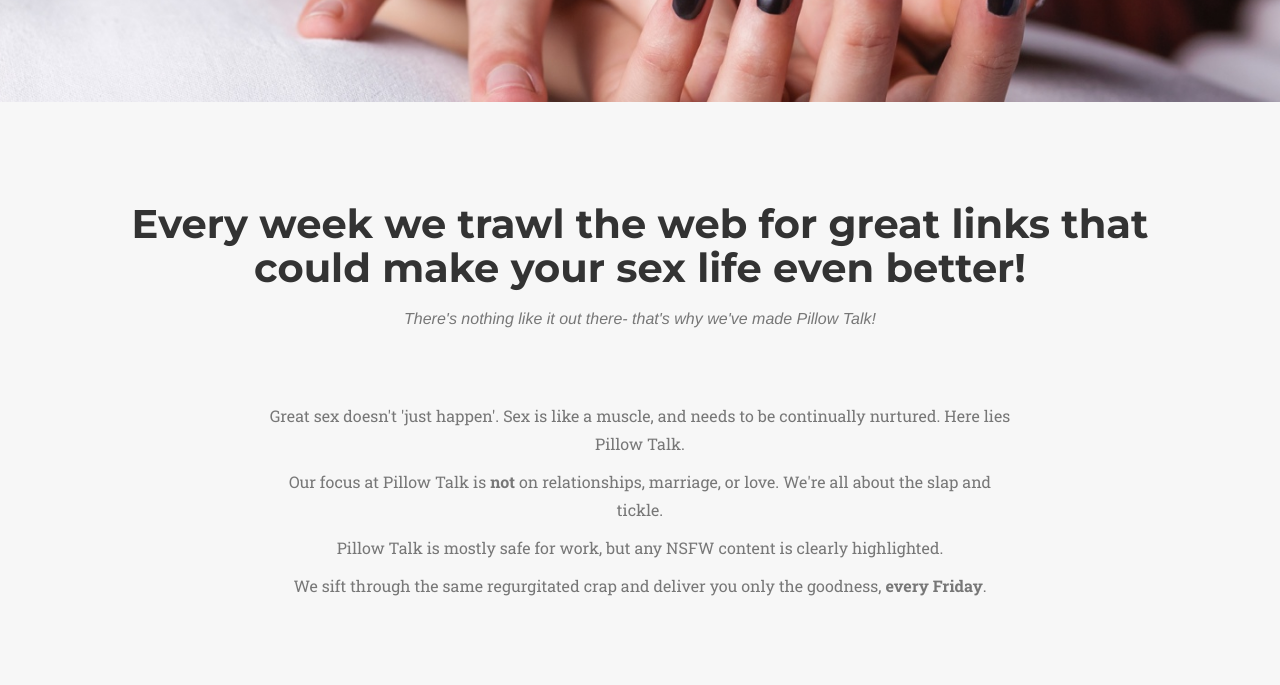
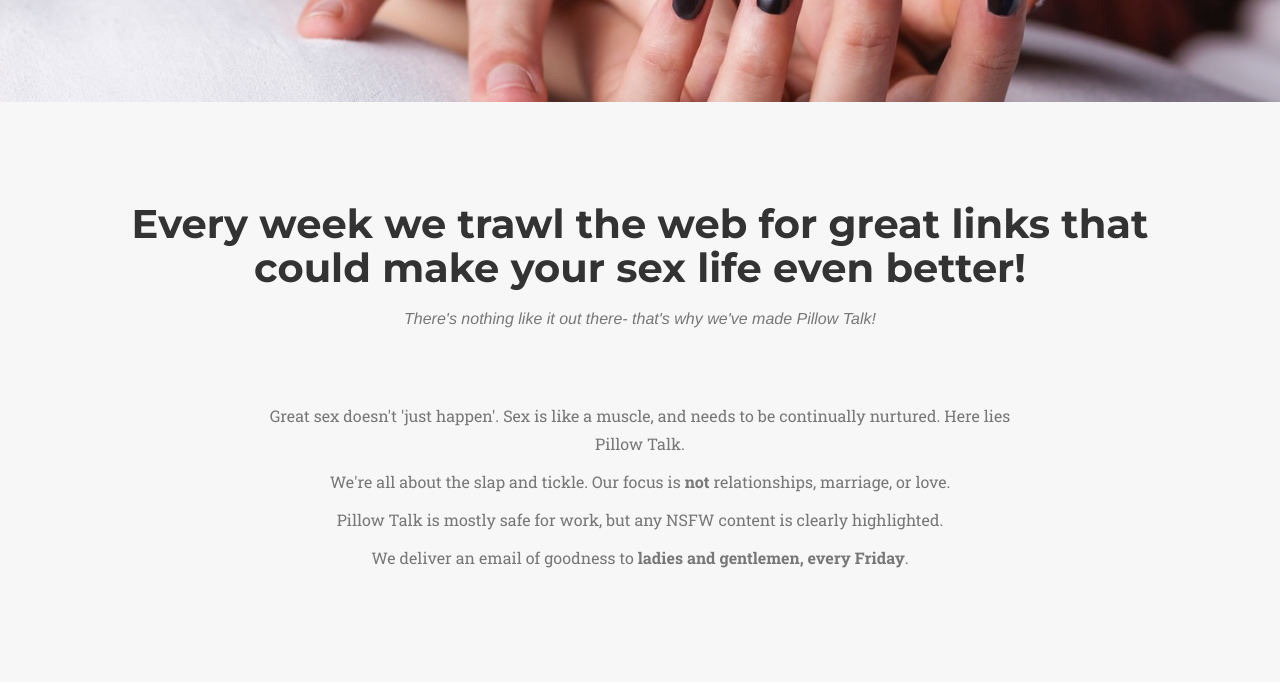
Before and after one commit to darrenjsmith/PillowTalkEmail, a plain HTML site: page index.html in a window 1280 px wide. Shown: the part 624-1309 px from the top of the page. Drawn offline with nearby package versions, Linux system fonts and the light colour scheme; a web font is replaced by a local one.

Commit message:
final content changes

```diff
--- a/index.html
+++ b/index.html
@@ -134,9 +134,9 @@
             <div class="row">
                 <div class="col-lg-8 col-lg-offset-2 text-center">
 					<p class="large text-muted">Great sex doesn't 'just happen'. Sex is like a muscle, and needs to be continually nurtured. Here lies Pillow Talk.</p>
-					<p class="large text-muted">Our focus at Pillow Talk is <b>not</b> on relationships, marriage, or love. We're all about the slap and tickle.</p>
+					<p class="large text-muted">We're all about the slap and tickle. Our focus is <b>not</b> relationships, marriage, or love. </p>
 					<p class="large text-muted">Pillow Talk is mostly safe for work, but any NSFW content is clearly highlighted.</p>
-                    <p class="large text-muted">We sift through the same regurgitated crap and deliver you only the goodness, <b>every Friday</b>.</p>
+                    <p class="large text-muted">We deliver an email of goodness to <b>ladies and gentlemen, every Friday</b>.</p>
                 </div>
             </div>
         </div>
```
